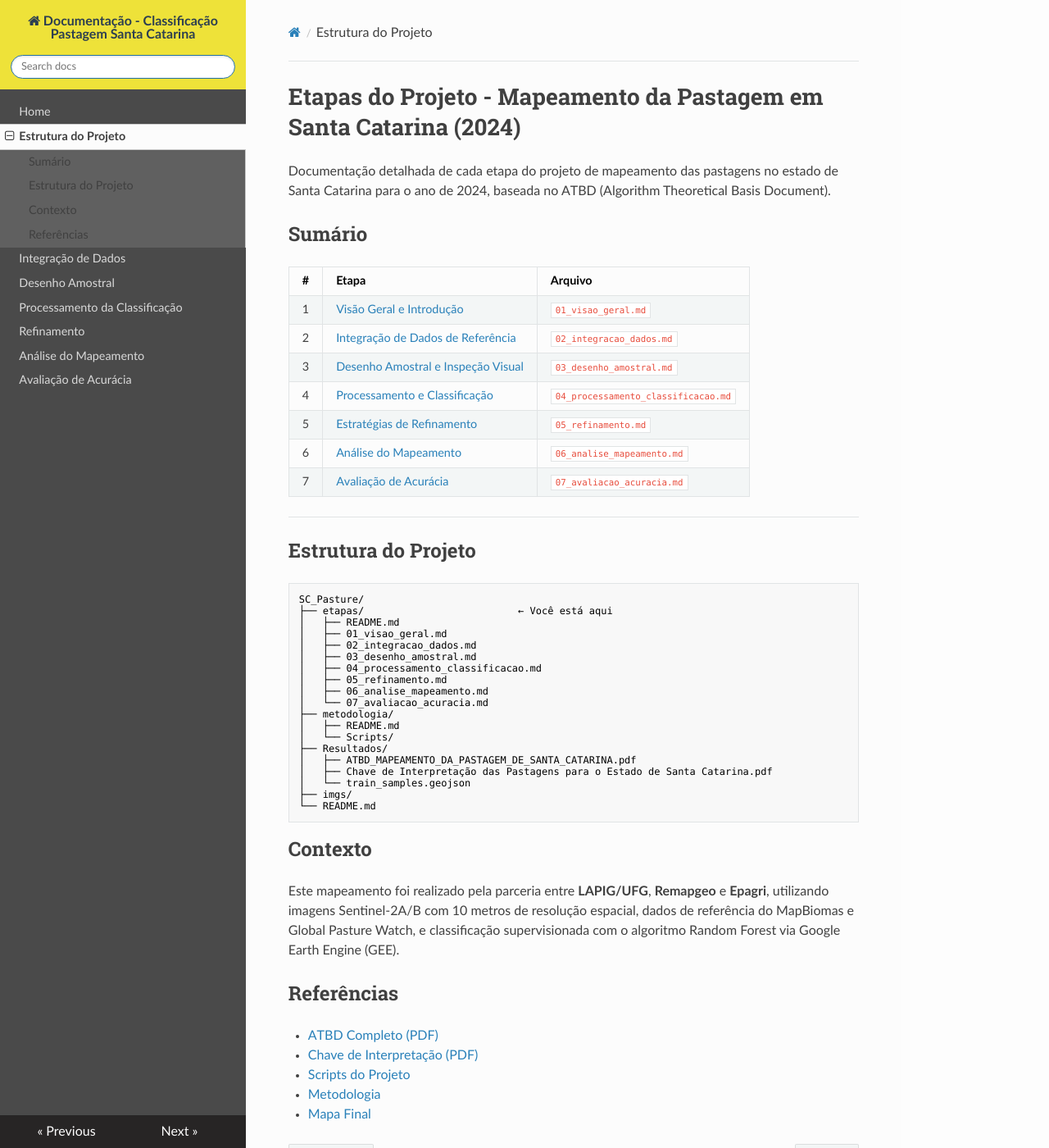
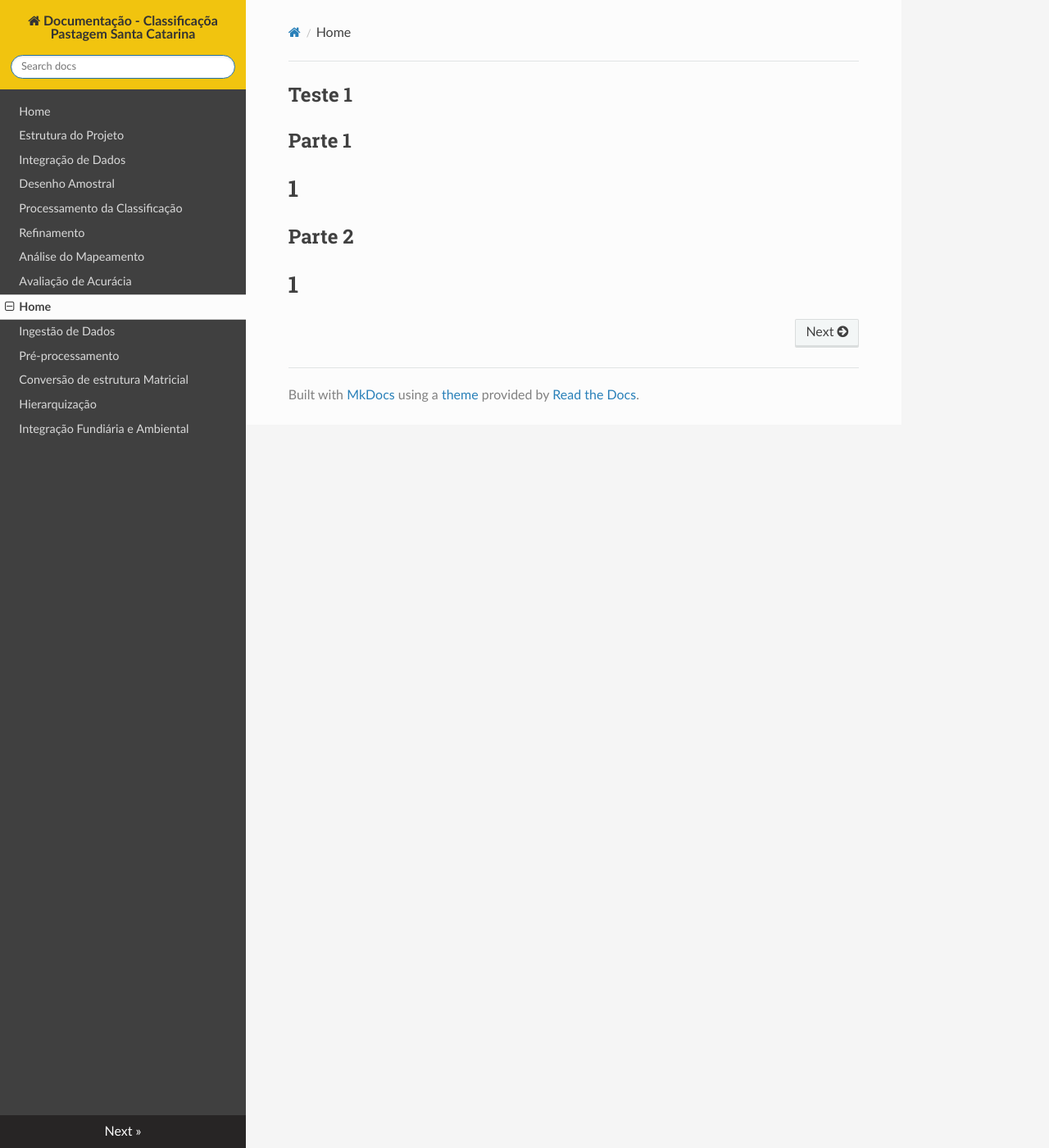
Before and after one commit to guilhermeramosvaz/Classificacao-Pastagem-SC, an MkDocs documentation site: the page built from docs/mds/index.md, in a window 1280 px wide and 1400 px high. Shown: the whole window at 82% size. Built offline with MkDocs 1.6.1, drawn with Linux system fonts in a browser that asks for light colours; nearby versions of some CDN libraries.

Commit message:
Revert "IO_V1"
This reverts commit c2d88c4152ee4bd774863bc18b6f04e94cb5a081.

````diff
--- a/docs/mds/README.md
+++ /dev/null
@@ -1,53 +0,0 @@
-# Etapas do Projeto - Mapeamento da Pastagem em Santa Catarina (2024)
-
-Documentação detalhada de cada etapa do projeto de mapeamento das pastagens no estado de Santa Catarina para o ano de 2024, baseada no ATBD (Algorithm Theoretical Basis Document).
-
-## Sumário
-
-| # | Etapa | Arquivo |
-|:-:|:------|:--------|
-| 1 | [Visão Geral e Introdução](./01_visao_geral.md) | `01_visao_geral.md` |
-| 2 | [Integração de Dados de Referência](./02_integracao_dados.md) | `02_integracao_dados.md` |
-| 3 | [Desenho Amostral e Inspeção Visual](./03_desenho_amostral.md) | `03_desenho_amostral.md` |
-| 4 | [Processamento e Classificação](./04_processamento_classificacao.md) | `04_processamento_classificacao.md` |
-| 5 | [Estratégias de Refinamento](./05_refinamento.md) | `05_refinamento.md` |
-| 6 | [Análise do Mapeamento](./06_analise_mapeamento.md) | `06_analise_mapeamento.md` |
-| 7 | [Avaliação de Acurácia](./07_avaliacao_acuracia.md) | `07_avaliacao_acuracia.md` |
-
----
-
-## Estrutura do Projeto
-
-```
-SC_Pasture/
-├── etapas/                          ← Você está aqui
-│   ├── README.md
-│   ├── 01_visao_geral.md
-│   ├── 02_integracao_dados.md
-│   ├── 03_desenho_amostral.md
-│   ├── 04_processamento_classificacao.md
-│   ├── 05_refinamento.md
-│   ├── 06_analise_mapeamento.md
-│   └── 07_avaliacao_acuracia.md
-├── metodologia/
-│   ├── README.md
-│   └── Scripts/
-├── Resultados/
-│   ├── ATBD_MAPEAMENTO_DA_PASTAGEM_DE_SANTA_CATARINA.pdf
-│   ├── Chave de Interpretação das Pastagens para o Estado de Santa Catarina.pdf
-│   └── train_samples.geojson
-├── imgs/
-└── README.md
-```
-
-## Contexto
-
-Este mapeamento foi realizado pela parceria entre **LAPIG/UFG**, **Remapgeo** e **Epagri**, utilizando imagens Sentinel-2A/B com 10 metros de resolução espacial, dados de referência do MapBiomas e Global Pasture Watch, e classificação supervisionada com o algoritmo Random Forest via Google Earth Engine (GEE).
-
-## Referências
-
-- [ATBD Completo (PDF)](../Resultados/ATBD_MAPEAMENTO_DA_PASTAGEM_DE_SANTA_CATARINA.pdf)
-- [Chave de Interpretação (PDF)](../Resultados/Chave%20de%20Interpretação%20das%20Pastagens%20para%20o%20Estado%20de%20Santa%20Catarina.pdf)
-- [Scripts do Projeto](../metodologia/Scripts/)
-- [Metodologia](../metodologia/README.md)
-- [Mapa Final](https://polianavi.github.io/pastagem_remap/)
--- /dev/null
+++ b/docs/mds/index.md
@@ -0,0 +1,7 @@
+## Teste 1
+
+## Parte 1
+# 1
+
+## Parte 2
+# 1
--- a/docs/stylesheets/extra.css
+++ b/docs/stylesheets/extra.css
@@ -1,26 +1,20 @@
-/* 1. Barra Lateral em Cinza */
+/* 1. Mudar a cor da Barra Lateral para Cinza */
 .wy-nav-side {
-    background: #4a4a4a !important; /* Um cinza médio/escuro */
+    background: #404040 !important; /* Cinza escuro */
 }
 
-/* 2. Bloco de Busca em Amarelo */
+/* 2. Mudar especificamente o bloco de busca para Amarelo */
 .wy-side-nav-search {
-    background-color: #eee239 !important; /* Amarelo vibrante */
+    background-color: #f1c40f !important; /* Amarelo "Flat" */
+    color: #333 !important; /* Cor do texto dentro do bloco de busca */
 }
 
-/* 3. Ajuste do texto e links dentro do bloco amarelo para ficarem legíveis (pretos) */
-.wy-side-nav-search > a,
-.wy-side-nav-search .wy-dropdown > a,
-.wy-side-nav-search input[type="text"] {
-    color: #2c3e50 !important;
+/* Ajuste para o texto do nome do projeto no bloco amarelo */
+.wy-side-nav-search > a, .wy-side-nav-search .wy-dropdown > a {
+    color: #333 !important;
 }
 
-/* 4. Cor de fundo do conteúdo principal (Cinza bem clarinho para não cansar a vista) */
+/* 3. Mudar o fundo do conteúdo principal para um cinza bem claro */
 .wy-nav-content-wrap {
-    background: #fdfdfd !important;
+    background: #f5f5f5 !important;
 }
-
-/* Opcional: Mudar a cor do cabeçalho da tabela de conteúdos quando selecionado */
-.wy-menu-vertical li.current {
-    background: #606060;
-}
--- a/mkdocs.yml
+++ b/mkdocs.yml
@@ -1,4 +1,4 @@
-site_name: Documentação - Classificação Pastagem Santa Catarina
+site_name: Documentação - Classificaçõa Pastagem Santa Catarina
 site_author: Guilherme Vaz
 
 theme:
@@ -16,3 +16,9 @@
   - 'Refinamento': 'mds/05_refinamento.md'
   - 'Análise do Mapeamento': 'mds/06_analise_mapeamento.md'
   - 'Avaliação de Acurácia': 'mds/07_avaliacao_acuracia.md'
+  - 'Home': 'mds/index.md'
+  - 'Ingestão de Dados': 'mds/readme_teste.md'
+  - 'Pré-processamento': 'mds/Pré processamento dos dados.md'
+  - 'Conversão de estrutura Matricial': 'mds/Conversão de estrutura Matricial.md'
+  - 'Hierarquização': 'mds/Hierarquização.md'
+  - 'Integração Fundiária e Ambiental': 'mds/Integração Fundiária e Ambiental.md'
````
Also changed, not shown: docs/index.md (deleted, +0 -65 lines), docs/mds/02_integracao_dados.md (deleted, +0 -72 lines), docs/mds/03_desenho_amostral.md (deleted, +0 -79 lines), docs/mds/04_processamento_classificacao.md (deleted, +0 -111 lines), docs/mds/05_refinamento.md (deleted, +0 -102 lines), docs/mds/06_analise_mapeamento.md (deleted, +0 -59 lines), docs/mds/07_avaliacao_acuracia.md (deleted, +0 -85 lines), docs/mds/readme_teste.md (added, +37 -0 lines).
